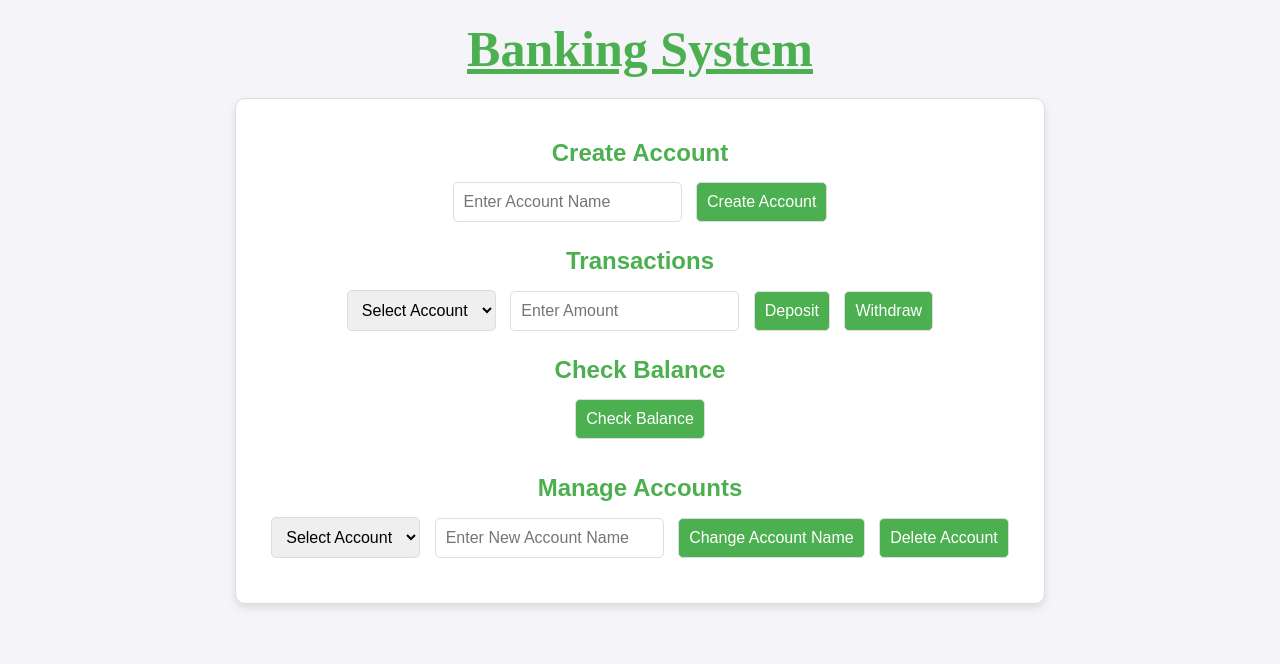
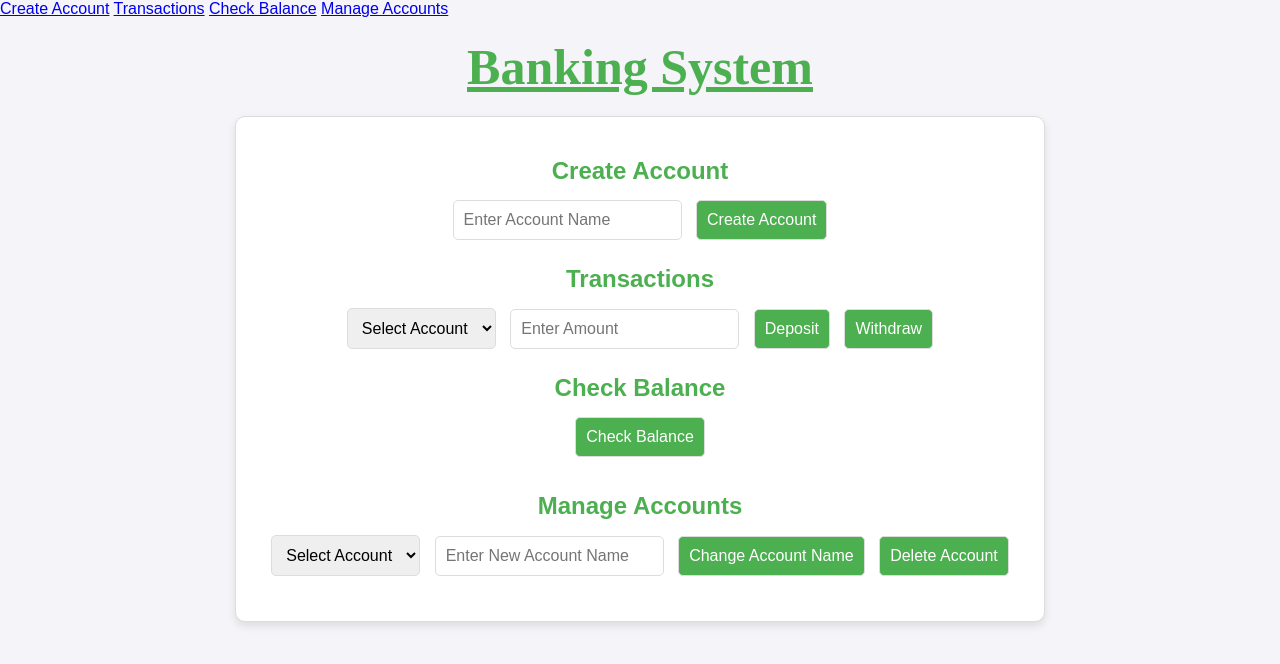
Before and after one commit to Strangercmd/Test2, a plain HTML site: page index.html in a window 1280 px wide. Drawn offline with Linux system fonts and the light colour scheme.

Commit message:
added navbar with links to sections

```diff
--- a/index.html
+++ b/index.html
@@ -7,6 +7,12 @@
     <title id="title">Banking System</title>
 </head>
 <body>
+    <div id="navbar">
+        <a href="#account-section">Create Account</a>
+        <a href="#transaction-section">Transactions</a>
+        <a href="#balance-section">Check Balance</a>
+        <a href="#account-management-section">Manage Accounts</a>
+    </div>
     <h1 id="title">Banking System</h1>
 
     <div id="banking-app">
```
